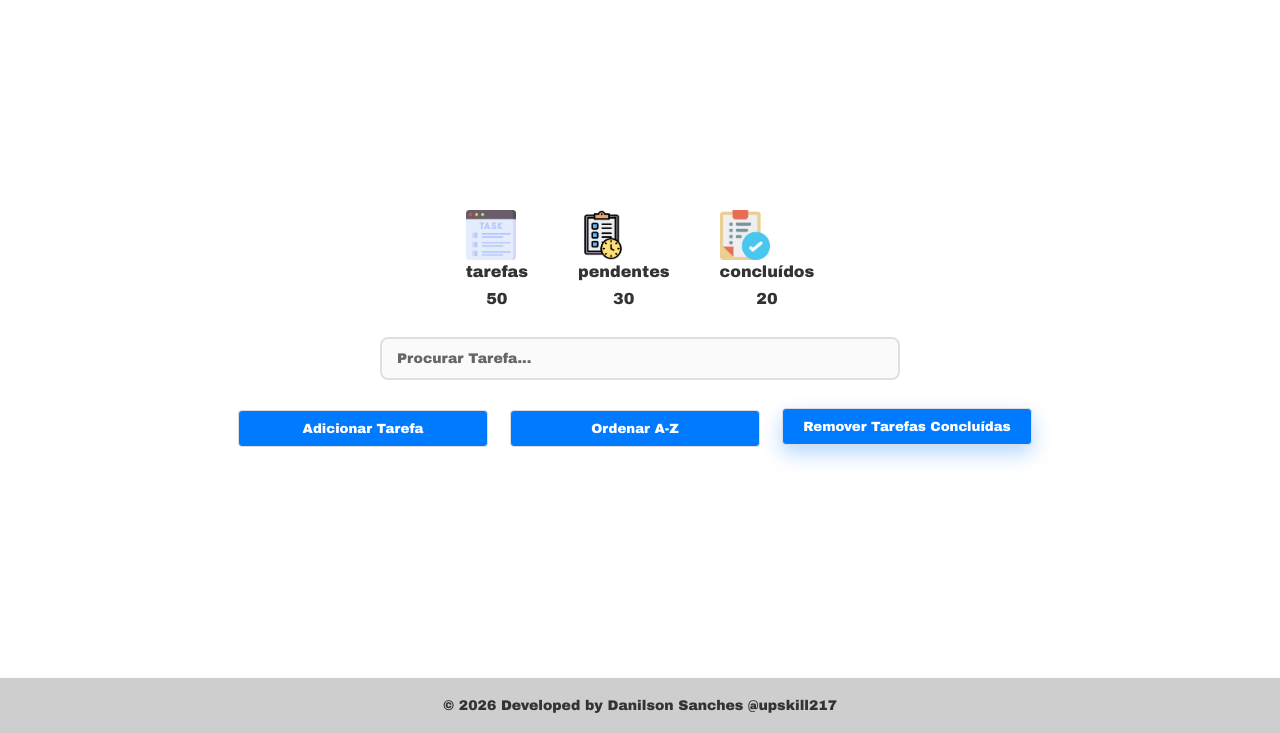
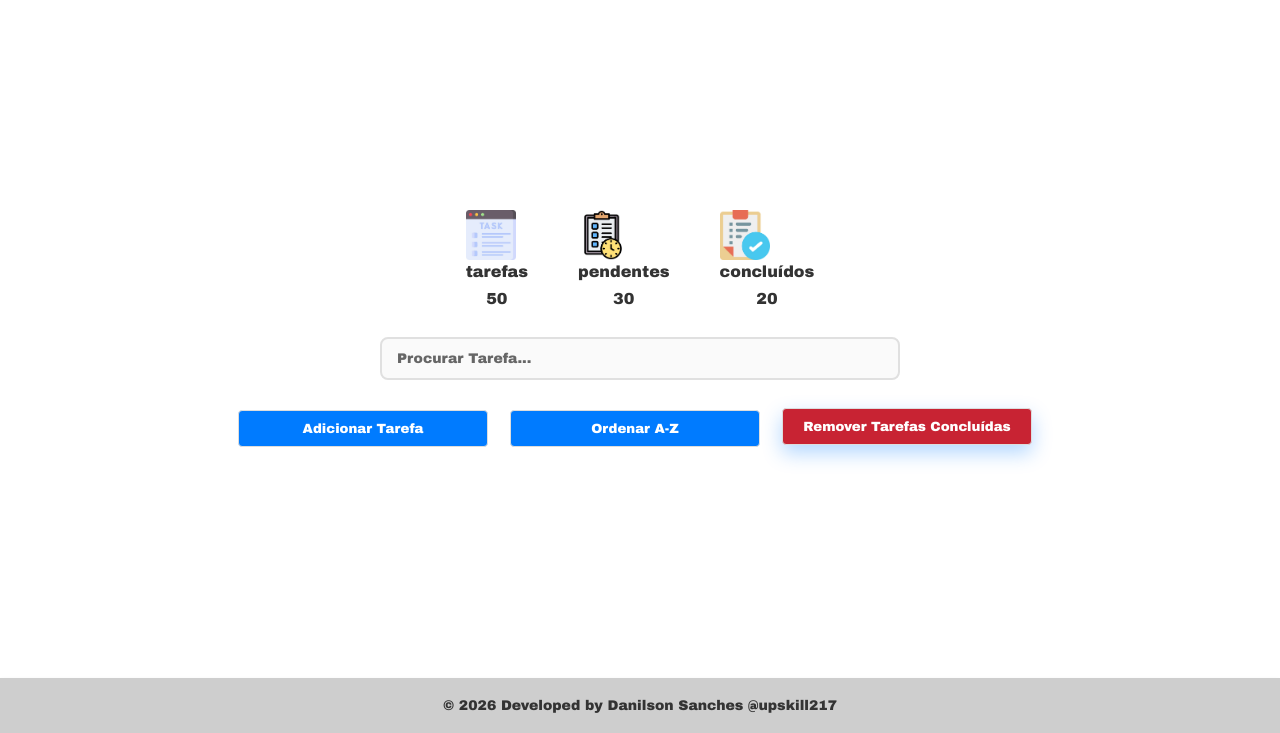
Before and after one commit to dsanches06/M3_Mini_Projeto, a plain HTML site: page user.task.html in a window 1280 px wide. In both pictures the pointer is over the button "Remover Tarefas Concluídas". Shown: the part 67-800 px from the top of the page. Drawn offline with Linux system fonts and the light colour scheme.

Commit message:
fix: estilos nos botoes remover

```diff
--- a/css/style.css
+++ b/css/style.css
@@ -305,12 +305,14 @@ main h2 {
 }
 
 #usersContainer .card .btnGroup button#removeBtn,
-.form-group button#removeAllCompletedTaskBtn {
+.form-group button#removeAllCompletedTaskBtn,
+.form-group button#removeCompletedTaskBtn {
   background-color: #dc3545;
 }
 
 #usersContainer .card .btnGroup button#removeBtn:hover,
-.form-group button#removeAllCompletedTaskBtn:hover {
+.form-group button#removeAllCompletedTaskBtn:hover,
+.form-group button#removeCompletedTaskBtn:hover {
   background-color: #c82333;
 }
 
```
